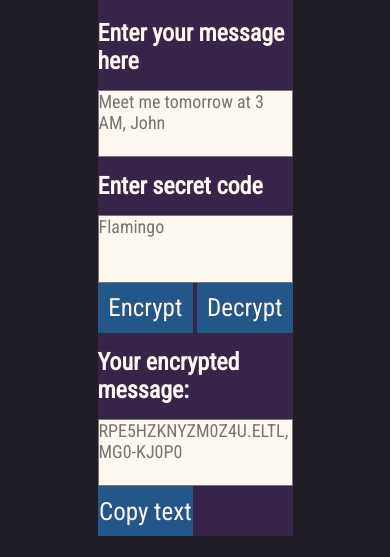
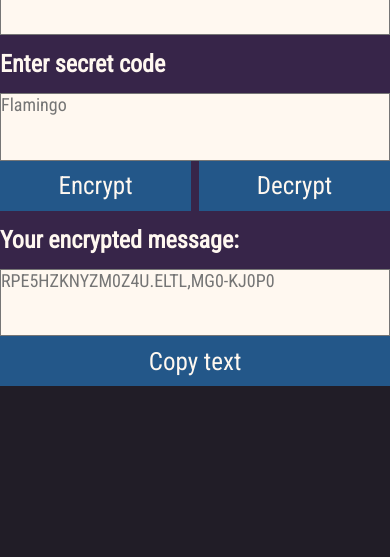
Before and after one commit to Dobaizsolt97/Vigenere-cipher, a plain HTML site: page index.html in a window 390 px wide. Shown: the part 287-844 px from the top of the page. Drawn offline with Linux system fonts and the light colour scheme.

Commit message:
Update style.css

```diff
--- a/style.css
+++ b/style.css
@@ -51,5 +51,13 @@ button:hover {
 }
 
 @media screen and (max-width: 600px) {
-  body: scale(0.7);
+  body {
+    scale: (0.7);
+  }
+  .container {
+    width: 100vw;
+  }
 }
+.copy {
+  width: 100%;
+}
```
